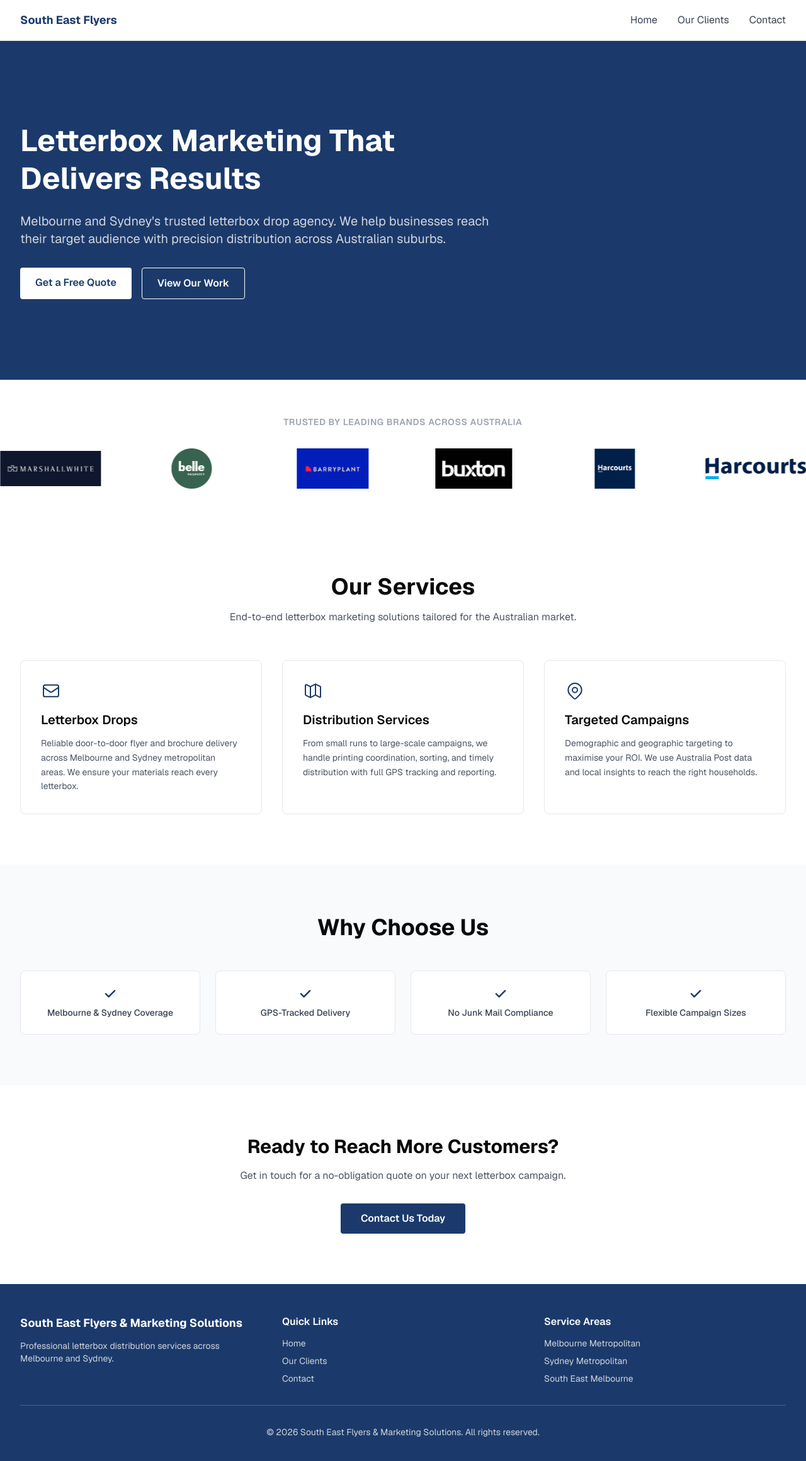
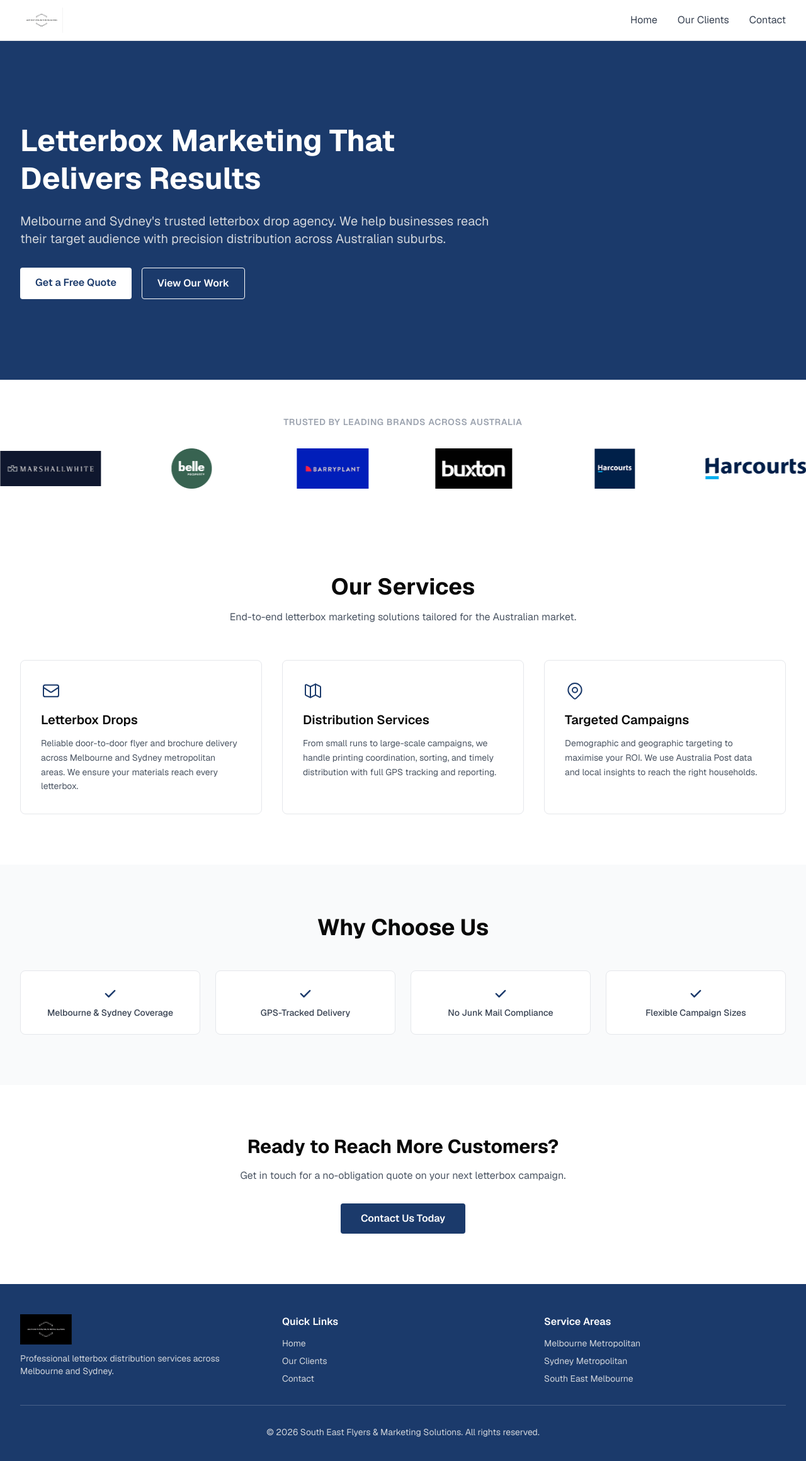
Before and after one commit to abhi-komyut/south-east-flyers, a Next.js app: page / in a window 1280 px wide. Shown: the top 2320 px of the page at 63% size. Built offline with nearby package versions, Linux system fonts and the light colour scheme.

Commit message:
Add South East Flyers logo to header and footer
- Header: logo inverted for white background
- Footer: logo in original white-on-dark style

```diff
--- a/app/components/Footer.tsx
+++ b/app/components/Footer.tsx
@@ -1,4 +1,5 @@
 import Link from "next/link";
+import Image from "next/image";
 
 export default function Footer() {
   return (
@@ -6,7 +7,13 @@
       <div className="max-w-7xl mx-auto px-4 sm:px-6 lg:px-8 py-12">
         <div className="grid grid-cols-1 md:grid-cols-3 gap-8">
           <div>
-            <h3 className="font-bold text-lg mb-3">South East Flyers & Marketing Solutions</h3>
+            <Image
+              src="/logo.png"
+              alt="South East Flyers and Marketing Solutions"
+              width={200}
+              height={53}
+              className="h-12 w-auto mb-3"
+            />
             <p className="text-gray-300 text-sm">
               Professional letterbox distribution services across Melbourne and Sydney.
             </p>
--- a/app/components/Header.tsx
+++ b/app/components/Header.tsx
@@ -1,6 +1,7 @@
 "use client";
 
 import Link from "next/link";
+import Image from "next/image";
 import { useState } from "react";
 
 export default function Header() {
@@ -10,8 +11,15 @@
     <header className="bg-white border-b border-gray-200 sticky top-0 z-50">
       <div className="max-w-7xl mx-auto px-4 sm:px-6 lg:px-8">
         <div className="flex items-center justify-between h-16">
-          <Link href="/" className="text-navy font-bold text-lg">
-            South East Flyers
+          <Link href="/" className="flex items-center">
+            <Image
+              src="/logo.png"
+              alt="South East Flyers and Marketing Solutions"
+              width={180}
+              height={48}
+              className="h-10 w-auto invert"
+              priority
+            />
           </Link>
 
           <nav className="hidden md:flex items-center gap-8">
```
Also changed, not shown: public/logo.png (added).
